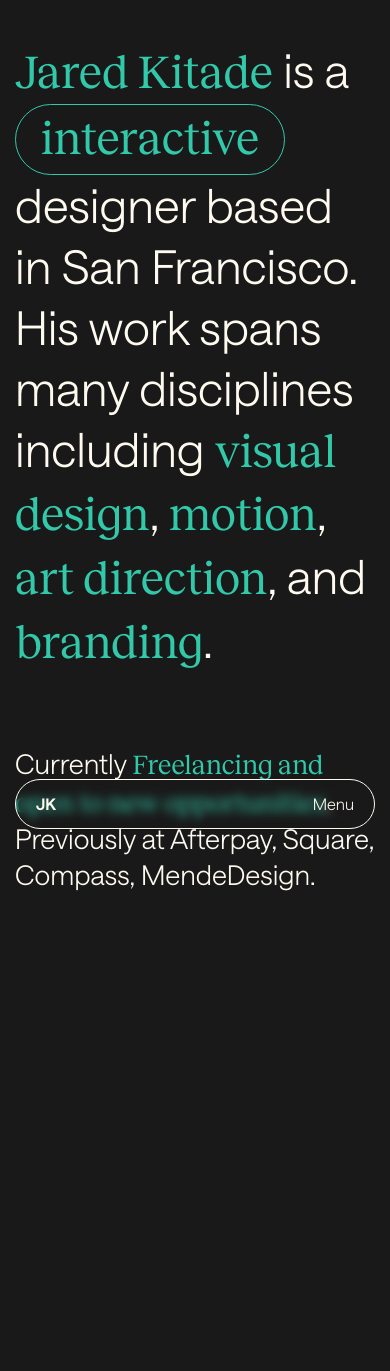
After one commit to jaredkitade/2024-portfolio, a PHP site: page /info.html in a window 390 px wide. The commit adds this page. Run offline with PHP 8.4, Linux system fonts and the light colour scheme.

Commit message:
info page
start of info page, desktop/mobile working

need to add resume, contact, figure out color/footer

```diff
--- /dev/null
+++ b/info.html
@@ -0,0 +1,189 @@
+<!doctype html>
+<html lang="en">
+<head>
+	<meta charset="utf-8">
+	<title>Jared Kitade</title>
+	<link rel="stylesheet" type="text/css" href="style.css">
+	<meta name="viewport" content="width=device-width, initial-scale=1, maximum-scale=1" />
+</head>
+<body class="body-black info-page">
+	<div class="nav-container">
+		<div class="nav negative">
+			<div class="nav-default">
+				<a class="nav-item"></a>
+				<a class="nav-item link text-link name" href="./">
+					J
+					<span class="hidden-name">ared&nbsp;</span>
+					K
+					<span class="hidden-name">itade</span>
+				</a>
+				<a href="./work" class="nav-item link text-link work"></a>
+				<a href="./info" class="nav-item link text-link about"></a>
+				<a class="nav-item link text-link menu"></a>
+			</div>
+			<div class="nav-row">
+				<div class="nav-column">
+					<a href="./" class="nav-int-row link home-nav-link">
+						<div class="nav-number text-link nav-one"></div>
+						<div class="nav-lp-link text-link home"></div>
+					</a>
+					<a class="nav-int-row link work-nav-link">
+						<div class="nav-number text-link nav-two"></div>
+						<div class="nav-lp-link text-link work-menu"></div>
+					</a>
+					<a href="./info" class="nav-int-row link about-nav-link">
+						<div class="nav-number text-link nav-three"></div>
+						<div class="nav-lp-link text-link about-menu"></div>
+					</a>
+					<a href="mailto:hi@jaredkita.de" class="nav-int-row link contact-nav-link">
+						<div class="nav-number text-link nav-four"></div>
+						<div class="nav-lp-link text-link contact"></div>
+					</a>
+				</div>
+				<div class="nav-project-column">
+					<a class="nav-page-link text-link link ub23" href="./unboxed-2023"></a>
+					<a class="nav-page-link text-link link dap" href="./dap-logo-system"></a>
+					<a class="nav-page-link text-link link ub22" href="./unboxed-2022"></a>
+					<a class="nav-page-link text-link link afterpay" href="./afterpay-animations"></a>
+					<a class="nav-page-link text-link link two-step" href="./two-step-verification"></a>
+					<a class="nav-page-link text-link link virtual-ub" href="./virtual-square-unboxed"></a>
+					<a class="nav-page-link text-link link misc-square" href="./misc-square-projects"></a>
+					<a class="nav-page-link text-link link svma" href="./svma"></a>
+					<a class="nav-page-link text-link link els" href="./els"></a>
+					<a class="nav-page-link text-link link loeb" href="./loeb-fellowship"></a>
+					<a class="nav-page-link text-link link mdes" href="./mdes-showcase"></a>
+					<a class="nav-page-link text-link link concept" href="./concept-lecture-series"></a>
+					<a class="nav-page-link text-link view-all link" href="./work"></a>
+				</div>
+			</div>
+		</div>
+	</div>
+
+	<div class="mobile-nav-container">
+		<div class="mobile-nav negative">
+			<div class="mobile-nav-default">
+				<a class="nav-item"></a>
+				<a class="nav-item link text-link name" href="index.html">
+					J
+					<span class="hidden-name">ared&nbsp;</span>
+					K
+					<span class="hidden-name">itade</span>
+				</a>
+				<a class="nav-item link text-link menu"></a>
+			</div>
+			<div class="nav-row">
+				<div class="nav-column">
+					<a href="./" class="nav-int-row link">
+						<div class="nav-number text-link nav-one"></div>
+						<div class="nav-lp-link text-link home"></div>
+					</a>
+					<a class="nav-int-row link work-nav-link">
+						<div class="nav-number text-link nav-two"></div>
+						<div class="nav-lp-link text-link work-menu"></div>
+					</a>
+					<div class="mobile-nav-project-column">
+						<a class="nav-page-link link" href="./unboxed-2023">Square Unboxed 2023</a>
+						<a class="nav-page-link link" href="./dap-logo-system">DAP Logo System</a>
+						<a class="nav-page-link link" href="./unboxed-2022">Square Unboxed 2022</a>
+						<a class="nav-page-link link" href="./afterpay-animations">Afterpay Animations</a>
+						<a class="nav-page-link link" href="./two-step-verification">Two-Step Verification</a>
+						<a class="nav-page-link link" href="./virtual-square-unboxed">Virtual Square Unboxed</a>
+						<a class="nav-page-link link" href="./misc-square-projects">Misc. Square Projects</a>
+						<a class="nav-page-link link" href="./svma">SVMA</a>
+						<a class="nav-page-link link" href="./els">ELS Architecture</a>
+						<a class="nav-page-link link" href="./loeb-fellowship">Loeb Fellowship</a>
+						<a class="nav-page-link link" href="./mdes-showcase">MDES Showcase</a>
+						<a class="nav-page-link link" href="./concept-lecture-series">Concept Lecture Series</a>
+						<a class="nav-page-link view-all link" href="./work">View All →</a>
+					</div>
+					<a href="./info" class="nav-int-row link">
+						<div class="nav-number text-link nav-three"></div>
+						<div class="nav-lp-link text-link about-menu"></div>
+					</a>
+					<a href="mailto:hi@jaredkita.de" class="nav-int-row link">
+						<div class="nav-number text-link nav-four"></div>
+						<div class="nav-lp-link text-link contact"></div>
+					</a>
+				</div>
+			</div>
+		</div>
+	</div>
+
+	<div class="info-container">
+
+		<div class="info-text">
+			<span class="reckless color-01">Jared Kitade</span> is a
+			<span class="design-container">
+				<span class="design-type">interactive</span>
+			</span>
+			designer based in San Francisco. His work spans many disciplines including <span class="reckless color-01">visual design</span>, <span class="reckless color-01">motion</span>, <span class="reckless color-01">art direction</span>, and <span class="reckless color-01">branding</span>.
+		</div>
+
+		<div class="info-secondary-text">
+			<p>Currently <span class="reckless color-01">Freelancing and open to new opportunities</span>.</p>
+			<p>Previously at Afterpay, Square, Compass, MendeDesign.</p>
+		</div>
+
+	</div>
+
+	<div class="footer-container">
+		<!-- <div class="footer-row">hello</div> -->
+		<div class="footer-row">
+			<a href="mailto:hi@jaredkita.de">
+				<div class="flip-container footer-email link">
+					<span class="flip">h</span>
+					<span class="flip">i</span>
+					<span class="flip">@</span>
+					<span class="flip">j</span>
+					<span class="flip">a</span>
+					<span class="flip">r</span>
+					<span class="flip">e</span>
+					<span class="flip">d</span>
+					<span class="flip">k</span>
+					<span class="flip">i</span>
+					<span class="flip">t</span>
+					<span class="flip">a</span>
+					<span class="flip">.</span>
+					<span class="flip">d</span>
+					<span class="flip">e</span>
+				</div>
+			</a>
+			<div class="footer-link-container">
+				<!-- <a href=""><div class="text-link home link"></div></a>
+				<a href=""><div class="text-link work link"></div></a>
+				<a href=""><div class="text-link about link"></div></a>
+				<a href=""><div class="text-link contact link"></div></a> -->
+				<a href="/" class="text-link footer-link footer-home link"></a>
+				<a href="./work" class="text-link footer-link footer-work link"></a>
+				<a href="./info" class="text-link footer-link footer-about link"></a>
+				<a href="./contact" class="text-link footer-link footer-contact link"></a>
+			</div>
+		</div>
+		<div class="footer-row">
+			<div class="footer-pill-container">
+				<div class="pill-container">
+					<a href="https://www.linkedin.com/in/kitade/" target="blank" class="pill text-link link linkedin"></a>
+				</div>
+				<div class="pill-container">
+					<a href="https://www.instagram.com/jaredkitade" target="blank" class="pill text-link link instagram"></a>
+				</div>
+			</div>
+			<div class="footer-pill-container">
+				<div class="pill-container">
+					<div class="pill">Design & Development by&nbsp;<span class="bold">Jared Kitade</span></div>
+				</div>
+				<div class="pill-container">
+					<div class="pill">© 2024</div>
+				</div>
+			</div>
+		</div>
+	</div>
+
+	<!-- <div class="cursor"><div class="inner-cursor"></div></div> -->
+	<div class="cursor-default"></div>
+</body>
+	<script src="assets/scripts/script.js"></script>
+	<script src="assets/scripts/cursor.js"></script>
+	<script src="assets/scripts/nav-bar.js"></script>
+	<script src="assets/scripts/home-footer.js"></script>
+</html>
--- a/style.css
+++ b/style.css
@@ -150,11 +150,16 @@
 		font-family: var(--body-font-bold);
 	}
 
+	.reckless {
+		font-family: var(--headline-font);
+	}
+
+	.color-01 {
+		color: var(--brand-color-01);
+	}
+
 /*-------------------------------- HEADINGS --------------------------------*/
 
-	h1, h2, h3, h4, h5, h6, p {
-		mix-blend-mode: multiply;
-	}
 
 	h1 {
 		font-family: var(--headline-font);
@@ -1320,6 +1325,70 @@
 
 	.project-grid-container > .project-tile .image-container{
 		aspect-ratio: 16 / 9;
+	}
+
+/*-------------------------------- INFO PAGE --------------------------------*/
+
+	.info-container {
+		display: flex;
+		flex-flow: column nowrap;
+		width: 100vw;
+		height: 100vh;
+		background-color: var(--black);
+		justify-content: center;
+		gap: 5vh !important;
+		z-index: -1;
+	}
+
+	.info-container > div {
+		padding: 0px 50px;
+	}
+
+	.info-page {
+		color: var(--neutral) !important;
+	}
+
+	.info-text {
+		font-size: 5vw;
+		line-height: 120%;
+/*		padding: 100px;*/
+	}
+
+	.info-secondary-text {
+		color: var(--neutral) !important;
+		font-size: 1.5vw;
+	}
+
+	.design-container {
+		display: inline-flex;
+		flex-flow: column nowrap;
+		gap: 100%;
+		border: 1px solid var(--brand-color-01);
+		border-radius: 100em;
+		padding: .5vh 2vw;
+		height: 100%:;
+	}
+
+	.design-type {
+		font-family: var(--headline-font);
+		display: inline-flex;
+		flex-flow: column nowrap;
+		gap: 100%;
+		overflow: hidden;
+		position: relative;
+		color: var(--brand-color-01);
+	}
+
+	.design-type::before {
+		content: "graphic";
+		position: absolute;
+		transform: translate(0, -100%);
+	}
+
+	.design-type::after {
+		content: "visual";
+		position: absolute;
+		transform: translate(0, -200%);
 	}
 
 /*-------------------------------- PROJECT PAGE --------------------------------*/
@@ -2124,6 +2193,35 @@
 				margin-bottom: 0;
 			}
 
+		/*-------------------------------- HOME PAGE - MOBILE */
+
+			.info-container {
+				height: auto;
+				padding-top: 25px;
+				margin-bottom: 55vh;
+			}
+			.info-container > div {
+				padding: 15px;
+			}
+
+			.info-text {
+				font-size: 12vw;
+				line-height: 130%;
+			}
+
+			.design-container {
+				width: 75%;
+				text-align: center;
+			}
+
+			.info-secondary-text {
+				font-size: 7vw;
+			}
+
+			.design-container {
+				padding: .5vh 5vw;
+			}
+
 		/*-------------------------------- PROJECT PAGE - MOBILE */
 
 			.project-page {
```
